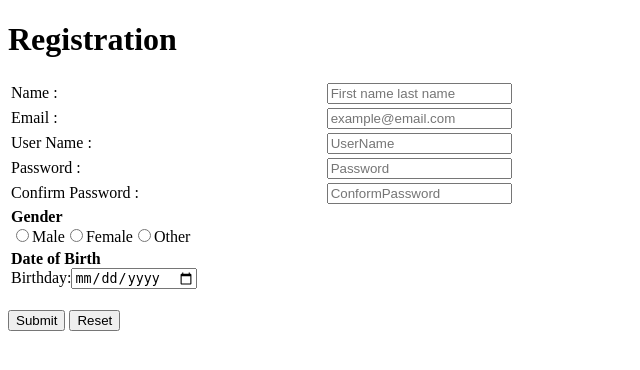
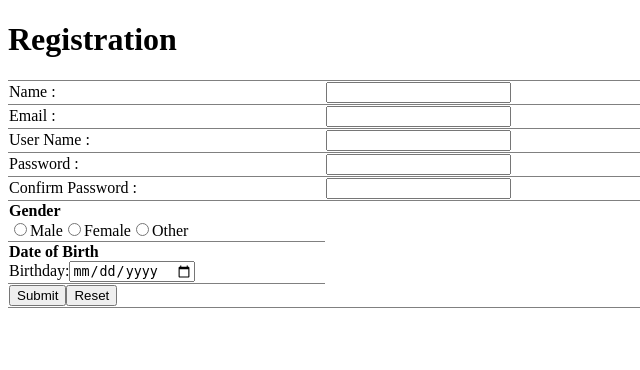
Before and after one commit to Born0/Web-Tech-Practice, a PHP site: page /Registration.php in a window 1280 px wide. Shown: the top 370 px of the page, without its empty margins (0-640 px from the left). Run offline with PHP 8.4, Linux system fonts and the light colour scheme.

Commit message:
Update Registration.php

```diff
--- a/Registration.php
+++ b/Registration.php
@@ -1,36 +1,39 @@
 <!DOCTYPE html>
 <html>
-
+    <head>
+        <meta lang="en-us">
+    </head>
 <body>
 
 <h1>Registration</h1>
 
 <form action="loginAction/Result.php" method-'post'  >
-    <table style="width:50%" >
+    <table style="width:50%" border=1 frame=hsides rules=rows >
 
-        <tr >
+        <tr>
             <td>Name      :</td>
-            <td> <input type="text" placeholder="First name last name" required></td>
+            <td> <input type="text" required></td>
+
         </tr>
 
         <tr>
             <td>Email      :</td>
-            <td><input type="email" placeholder="example@email.com" required></td>
+            <td><input type="email" required></td>
         </tr>
 
         <tr>
             <td>User Name  :</td>
-            <td><input type="text" placeholder="UserName" required></td>
+            <td><input type="text"  required></td>
         </tr>
 
         <tr>
             <td>Password  :</td>
-            <td><input type="password" placeholder="Password" required></td>
+            <td><input type="password" required></td>
         </tr>
 
         <tr>
             <td>Confirm Password :</td>
-            <td><input type="password" placeholder="ConformPassword" required></td>
+            <td><input type="password"  required></td>
         </tr>
 
 
@@ -56,10 +59,15 @@
                 <input type="date" id="birthday" name="birthday">
             </tr>
         </table></td></tr>
+            <tr><td><table>
+                <tr>
+                    <input type="submit" value="Submit">
+                    <input type="reset" value="Reset">
+                </tr>
+        </table></td></tr>
     </table>
 
-        <br><input type="submit" value="Submit">
-        <input type="reset" value="Reset">
+
 </form>
 </body>
 </html>
```
